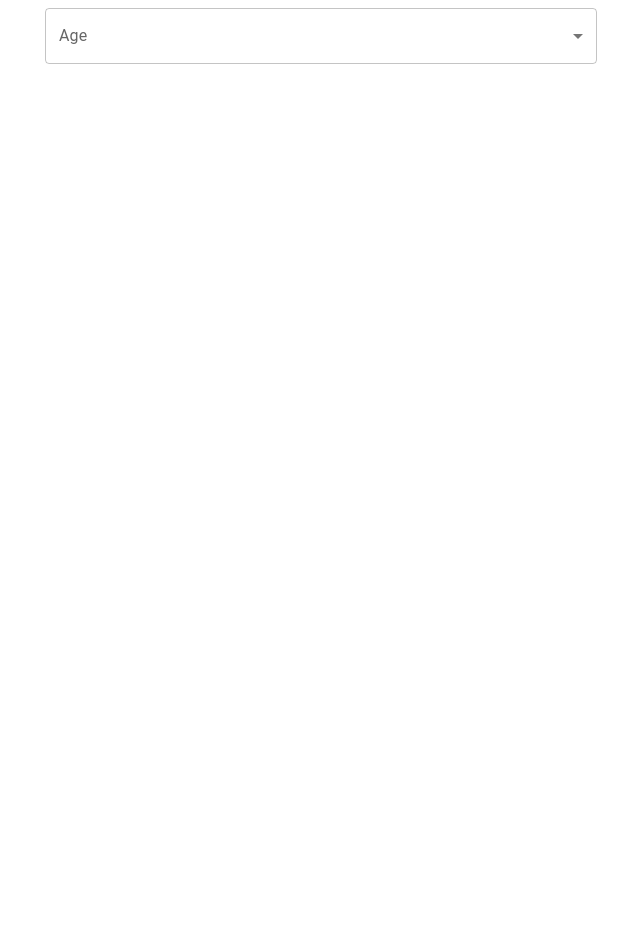
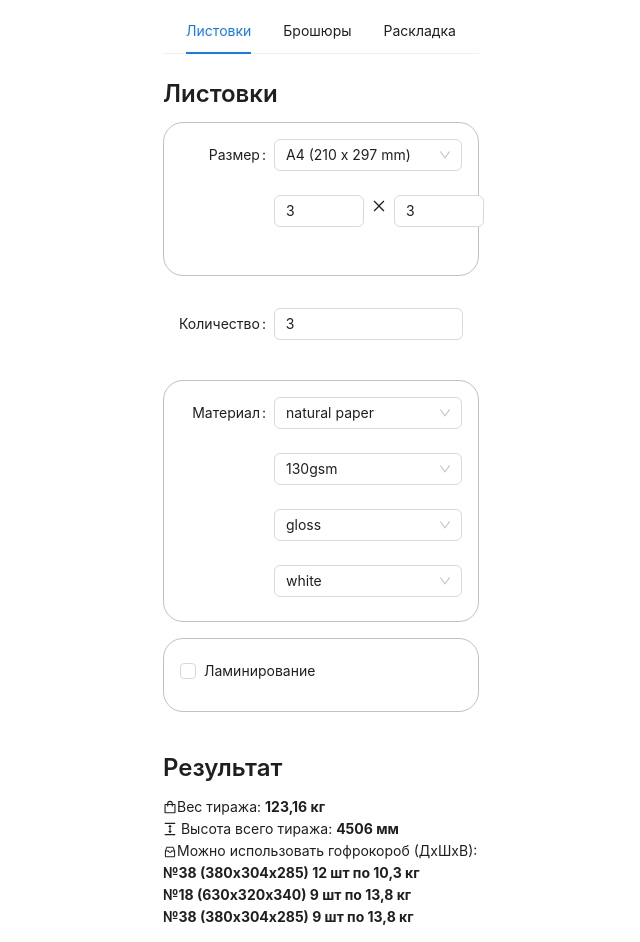
Before and after one commit to AlexanderGenin/print-calculator-ui, a React app: page / in a window 1280 px wide. Shown: the top 942 px of the page, without its empty margins (319-959 px from the left). Before the commit the page ends 800 px from the top, so only its background shows below. Built offline with nearby package versions, Linux system fonts and the light colour scheme.

Commit message:
feat: Initial layout

```diff
--- a/package.json
+++ b/package.json
@@ -5,6 +5,7 @@
   "main": "index.js",
   "scripts": {
     "start": "webpack serve",
+    "build": "webpack --config webpack.config.js",
     "test": "echo \"Error: no test specified\" && exit 1"
   },
   "repository": {
@@ -18,9 +19,8 @@
   },
   "homepage": "https://github.com/AlexanderGenin/calculator#readme",
   "dependencies": {
-    "@emotion/react": "^11.11.1",
-    "@emotion/styled": "^11.11.0",
-    "@mui/material": "^5.14.0",
+    "@ant-design/icons": "^5.1.4",
+    "antd": "^5.7.2",
     "react": "^18.2.0",
     "react-dom": "^18.2.0"
   },
--- a/src/App.jsx
+++ b/src/App.jsx
@@ -1,36 +1,57 @@
-import * as React from "react";
-import Box from "@mui/material/Box";
-import InputLabel from "@mui/material/InputLabel";
-import MenuItem from "@mui/material/MenuItem";
-import FormControl from "@mui/material/FormControl";
-import Select from "@mui/material/Select";
-import { Container } from "@mui/material";
+import React, { useState } from "react";
+import { Col, Menu, Row } from "antd";
+import Leaflets from "./pages/Leaflets";
+import Booklets from "./pages/Booklets";
+import Share from "./components/Share";
 
-export default function App() {
-  const [age, setAge] = React.useState("");
+const items = [
+  {
+    label: "Листовки",
+    key: "leaflets",
+  },
+  {
+    label: "Брошюры",
+    key: "booklets",
+  },
+  {
+    label: "Раскладка",
+    key: "finalLayout",
+  },
+];
 
-  const handleChange = (event) => {
-    setAge(event.target.value);
+const App = () => {
+  const [nav, setNav] = useState("leaflets");
+
+  const onClick = (e) => {
+    setNav(e.key);
+  };
+
+  const getComponent = () => {
+    switch (nav) {
+      case "leaflets":
+        return <Leaflets />;
+      case "booklets":
+        return <Booklets />;
+      case "finalLayout":
+        break;
+    }
   };
 
   return (
-    <Container maxWidth="sm">
-      <Box sx={{ minWidth: 120 }}>
-        <FormControl fullWidth>
-          <InputLabel id="demo-simple-select-label">Age</InputLabel>
-          <Select
-            labelId="demo-simple-select-label"
-            id="demo-simple-select"
-            value={age}
-            label="Age"
-            onChange={handleChange}
-          >
-            <MenuItem value={10}>Ten</MenuItem>
-            <MenuItem value={20}>Twenty</MenuItem>
-            <MenuItem value={30}>Thirty</MenuItem>
-          </Select>
-        </FormControl>
-      </Box>
-    </Container>
+    <Row justify={"center"}>
+      <Col span={6}>
+        <Menu
+          onClick={onClick}
+          selectedKeys={[nav]}
+          mode="horizontal"
+          items={items}
+          style={{ justifyContent: "center" }}
+        />
+        {getComponent()}
+        <Share />
+      </Col>
+    </Row>
   );
-}
+};
+
+export default App;
--- /dev/null
+++ b/src/components/Lamination.jsx
@@ -0,0 +1,56 @@
+import { Checkbox, Form, Radio, Select } from "antd";
+import React, { useState } from "react";
+
+const Lamination = () => {
+  const [isLaminationOn, setIsLaminationOn] = useState(false);
+  const [sides, setSides] = useState(1);
+
+  return (
+    <div
+      style={{
+        border: "1px solid silver",
+        borderRadius: "20px",
+        padding: "1rem 1rem 0 1rem",
+      }}
+    >
+      <Form.Item wrapperCol={{ span: 24 }} style={{ margin: 0 }}>
+        <Form.Item>
+          <Checkbox
+            checked={isLaminationOn}
+            onChange={(e) => setIsLaminationOn(e.target.checked)}
+          >
+            Ламинирование
+          </Checkbox>
+        </Form.Item>
+        {isLaminationOn && (
+          <>
+            <Form.Item>
+              <Radio.Group value={sides}>
+                <Radio value={1} onChange={(e) => setSides(e.target.value)}>
+                  One side
+                </Radio>
+                <Radio value={2} onChange={(e) => setSides(e.target.value)}>
+                  Both sides
+                </Radio>
+              </Radio.Group>
+            </Form.Item>
+            <Form.Item label={"Film type"}>
+              <Select
+                defaultValue="glossy"
+                options={[{ value: "glossy", label: "glossy" }]}
+              />
+            </Form.Item>
+            <Form.Item label={"Film thickness (mkm)"}>
+              <Select
+                defaultValue="70"
+                options={[{ value: "70", label: "70" }]}
+              />
+            </Form.Item>
+          </>
+        )}
+      </Form.Item>
+    </div>
+  );
+};
+
+export default Lamination;
--- /dev/null
+++ b/src/components/Material.jsx
@@ -0,0 +1,42 @@
+import { Form, Select } from "antd";
+import React from "react";
+
+const Material = () => {
+  return (
+    <div
+      style={{
+        border: "1px solid silver",
+        borderRadius: "20px",
+        padding: "2rem",
+        padding: "1rem 1rem 0 1rem",
+      }}
+    >
+      <Form.Item label={"Материал"}>
+        <Select
+          defaultValue="natural"
+          options={[{ value: "natural", label: "natural paper" }]}
+        />
+      </Form.Item>
+      <Form.Item wrapperCol={{ offset: 8, span: 16 }}>
+        <Select
+          defaultValue="130gsm"
+          options={[{ value: "130gsm", label: "130gsm" }]}
+        />
+      </Form.Item>
+      <Form.Item wrapperCol={{ offset: 8, span: 16 }}>
+        <Select
+          defaultValue="gloss"
+          options={[{ value: "gloss", label: "gloss" }]}
+        />
+      </Form.Item>
+      <Form.Item wrapperCol={{ offset: 8, span: 16 }}>
+        <Select
+          defaultValue="white"
+          options={[{ value: "white", label: "white" }]}
+        />
+      </Form.Item>
+    </div>
+  );
+};
+
+export default Material;
--- /dev/null
+++ b/src/components/Quantity.jsx
@@ -0,0 +1,19 @@
+import { Form, InputNumber } from "antd";
+import React from "react";
+
+const Quantity = () => {
+  return (
+    <div style={{ padding: "1rem 1rem 0 1rem" }}>
+      <Form.Item label="Количество">
+        <InputNumber
+          min={1}
+          max={100_000}
+          defaultValue={3}
+          style={{ width: "100%" }}
+        />
+      </Form.Item>
+    </div>
+  );
+};
+
+export default Quantity;
--- /dev/null
+++ b/src/components/Result.jsx
@@ -0,0 +1,43 @@
+import Typography from "antd/es/typography/Typography";
+import React from "react";
+import {
+  ShoppingOutlined,
+  ColumnHeightOutlined,
+  InboxOutlined,
+} from "@ant-design/icons";
+
+const { Title, Text } = Typography;
+
+const Result = () => {
+  return (
+    <div>
+      <Title level={3}>Результат</Title>
+      <div
+        style={{
+          display: "flex",
+          flexDirection: "column",
+        }}
+      >
+        <Text>
+          <ShoppingOutlined />
+          Вес тиража: <span style={{ fontWeight: "bold" }}>123,16 кг</span>
+        </Text>
+        <Text>
+          <ColumnHeightOutlined /> Высота всего тиража:{" "}
+          <span style={{ fontWeight: "bold" }}>4506 мм</span>
+        </Text>
+      </div>
+      <Text>
+        <InboxOutlined style={{ verticalAlign: "middle" }} />
+        Можно использовать гофрокороб (ДхШхВ):
+        <div style={{ fontWeight: "bold" }}>
+          №38 (380х304х285) 12 шт по 10,3 кг <br />
+          №18 (630х320х340) 9 шт по 13,8 кг <br />
+          №38 (380х304х285) 9 шт по 13,8 кг <br />
+        </div>
+      </Text>
+    </div>
+  );
+};
+
+export default Result;
--- /dev/null
+++ b/src/components/Share.jsx
@@ -0,0 +1,28 @@
+import {
+  FacebookOutlined,
+  LinkedinOutlined,
+  ShareAltOutlined,
+  WhatsAppOutlined,
+} from "@ant-design/icons";
+import { Button, Space } from "antd";
+import React from "react";
+
+const Share = () => {
+  return (
+    <Space
+      direction="vertical"
+      align="center"
+      style={{ width: "100%", margin: "1rem 0" }}
+    >
+      <Space size={"middle"} align="center" style={{ width: "100%" }}>
+        <WhatsAppOutlined style={{ fontSize: 36 }} />
+        <FacebookOutlined style={{ fontSize: 36 }} />
+        <LinkedinOutlined style={{ fontSize: 36 }} />
+        <ShareAltOutlined style={{ fontSize: 36 }} />
+      </Space>
+      <Button type="link">Поделиться результатом расчета</Button>
+    </Space>
+  );
+};
+
+export default Share;
--- /dev/null
+++ b/src/components/Size.jsx
@@ -0,0 +1,38 @@
+import { CloseOutlined } from "@ant-design/icons";
+import { Form, InputNumber, Select, Space } from "antd";
+import React from "react";
+
+const Size = () => {
+  return (
+    <div
+      style={{
+        border: "1px solid silver",
+        borderRadius: "20px",
+        padding: "1rem 1rem 0 1rem",
+      }}
+    >
+      <Form.Item label={"Размер"} name="size">
+        <Select
+          defaultValue="A4"
+          options={[{ value: "A4", label: "A4 (210 x 297 mm)" }]}
+          rules={[{ required: true, message: "Обязательное поле" }]}
+        />
+      </Form.Item>
+      <Form.Item wrapperCol={{ offset: 8, span: 16 }}>
+        <Space align="start">
+          <Form.Item name="dimensionX">
+            <InputNumber min={1} max={1000} defaultValue={3} />
+          </Form.Item>
+          <div>
+            <CloseOutlined />
+          </div>
+          <Form.Item name="dimensionY">
+            <InputNumber min={1} max={1000} defaultValue={3} />
+          </Form.Item>
+        </Space>
+      </Form.Item>
+    </div>
+  );
+};
+
+export default Size;
--- /dev/null
+++ b/src/pages/Booklets.jsx
@@ -0,0 +1,66 @@
+import React from "react";
+import { Collapse, Form, Space, Typography } from "antd";
+import Material from "../components/Material";
+import Lamination from "../components/Lamination";
+import Result from "../components/Result";
+import Size from "../components/Size";
+import Quantity from "../components/Quantity";
+
+const { Title } = Typography;
+
+const items = [
+  {
+    key: "cover",
+    label: "Обложка",
+    children: (
+      <>
+        <Material />
+        <Lamination />
+      </>
+    ),
+    style: {
+      fontWeight: "bold",
+    },
+  },
+  {
+    key: "block",
+    label: "Блок",
+    children: (
+      <>
+        <Material />
+        <Lamination />
+      </>
+    ),
+  },
+];
+
+const Booklets = () => {
+  return (
+    <div>
+      <Title level={3} style={{ alignSelf: "start" }}>
+        Брошюры
+      </Title>
+      <Form
+        name="basic"
+        labelCol={{ span: 8 }}
+        wrapperCol={{ span: 16 }}
+        initialValues={{ remember: true }}
+        autoComplete="off"
+      >
+        <Space direction="vertical" size={"middle"} style={{ width: "100%" }}>
+          <Size />
+          <Quantity />
+          <Collapse
+            accordion
+            items={items}
+            defaultActiveKey={["cover"]}
+            ghost
+          />
+          <Result />
+        </Space>
+      </Form>
+    </div>
+  );
+};
+
+export default Booklets;
--- /dev/null
+++ b/src/pages/Leaflets.jsx
@@ -0,0 +1,36 @@
+import React from "react";
+import { Form, Space, Typography } from "antd";
+import Material from "../components/Material";
+import Lamination from "../components/Lamination";
+import Result from "../components/Result";
+import Size from "../components/Size";
+import Quantity from "../components/Quantity";
+
+const { Title } = Typography;
+
+const Leaflets = () => {
+  return (
+    <div>
+      <Title level={3} style={{ alignSelf: "start" }}>
+        Листовки
+      </Title>
+      <Form
+        name="basic"
+        labelCol={{ span: 8 }}
+        wrapperCol={{ span: 16 }}
+        initialValues={{ remember: true }}
+        autoComplete="off"
+      >
+        <Space direction="vertical" size={"middle"} style={{ width: "100%" }}>
+          <Size />
+          <Quantity />
+          <Material />
+          <Lamination />
+          <Result />
+        </Space>
+      </Form>
+    </div>
+  );
+};
+
+export default Leaflets;
--- a/webpack.config.js
+++ b/webpack.config.js
@@ -5,7 +5,6 @@ module.exports = {
   entry: "./index.js",
   output: {
     filename: "[name].bundle.js",
-    publicPath: "/",
   },
   mode: "development",
   devtool: "inline-source-map",
@@ -40,6 +39,6 @@ module.exports = {
     open: true,
     compress: true,
     hot: true,
-    port: 8080,
+    port: 9000,
   },
 };
```
Also changed, not shown: src/pages/FinalLayout.jsx (added), 1 other file (tests, documents, lock files or other folders).
